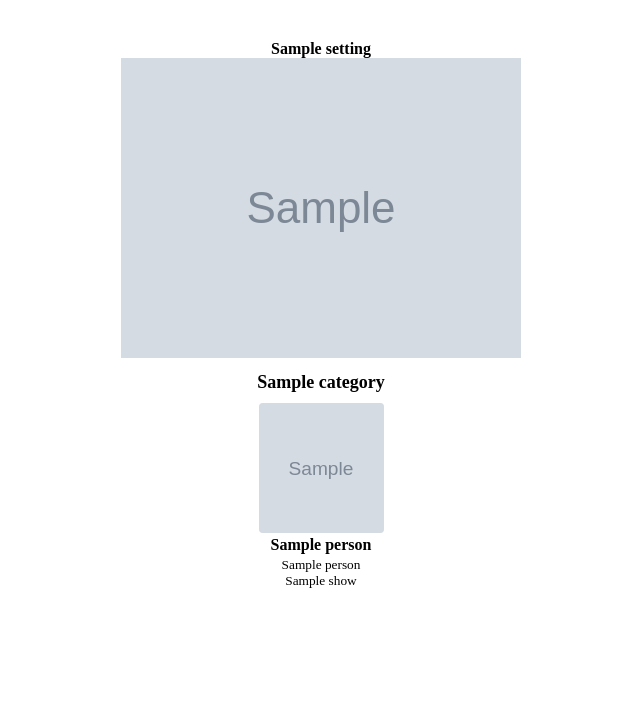
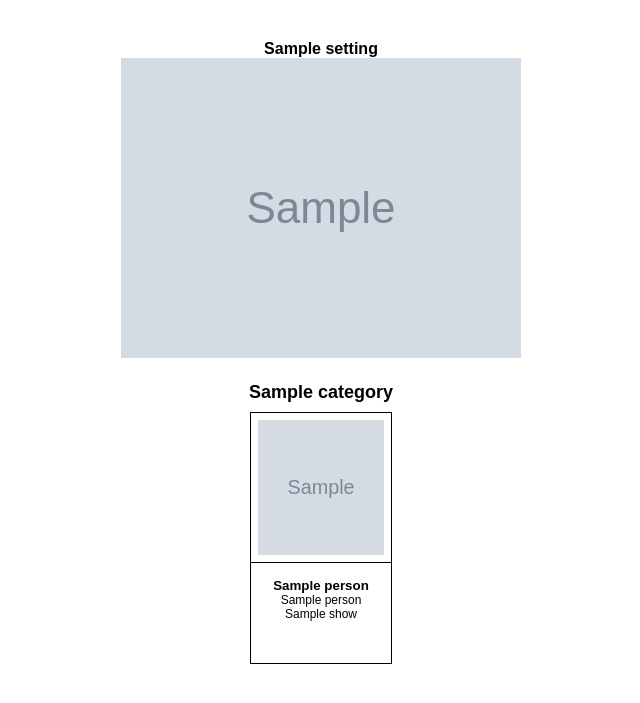
Before and after one commit to rshethsains/facesheet, a Flask app: template templates/facesheet.html in a window 1280 px wide. Shown: the top 703 px of the page, without its empty margins (319-959 px from the left). Run offline with Flask 3, Linux system fonts and the light colour scheme; the template is opened without the code that fills it: most values are stand-ins (such as "Sample title", 1, 10 or a date in 2020); grey boxes marked "Sample" are stand-in pictures; parts of the project's set-up code (start-up, migrations or seed data) failed here and were passed over; some web fonts are replaced.

Commit message:
styling tweaks

```diff
--- a/app/images_helper.py
+++ b/app/images_helper.py
@@ -49,7 +49,7 @@ def initialize_image_index(PARENT_FOLDER_ID):
                 name = item['name']
                 file_id = item['id']
                 norm_key = unicodedata.normalize('NFKD', name).lower()
-                _image_index[norm_key] = f"https://lh3.googleusercontent.com/d/{file_id}=s220?authuser=0"
+                _image_index[norm_key] = f"https://lh3.googleusercontent.com/d/{file_id}=s750?authuser=0"
 
             page_token = response.get('nextPageToken')
             if not page_token:
--- a/templates/facesheet.html
+++ b/templates/facesheet.html
@@ -3,9 +3,10 @@
 <head>
   <meta charset="UTF-8">
   <title>Face Sheet</title>
+  <link href="https://fonts.cdnfonts.com/css/century-gothic-paneuropean" rel="stylesheet">
 <style>
   body {
-    font-family: "Century Gothic";
+    font-family: 'Century Gothic Paneuropean', "Century Gothic", Arial, sans-serif;
     text-align: center;
     margin: 40px;
   }
@@ -19,6 +20,7 @@
     font-size: 18px;
     font-weight: bold;
     margin-top: 10px;
+    margin-bottom: 10px;
   }
 
   .grid {
@@ -29,9 +31,8 @@
     margin: 0 auto;
   }
 
-  .card {
-    width: 140px;
-    height: 235px;
+  .card,
+  .card-headline {
     padding: 0;
     display: flex;
     flex-direction: column;
@@ -39,8 +40,18 @@
     align-items: center;
     overflow: hidden;
     box-sizing: border-box;
-    margin-top: 10px;
-    background-color: white; /* optional for better visual structure */
+    background-color: white; /* optional for visual clarity */
+    outline: 1.5px solid black;
+  }
+
+  .card {
+    width: 140px;
+    height: 250px;
+  }
+
+  .card-headline {
+    width: 160px;
+    height: 280px;
   }
 
   .grid-headline {
@@ -51,42 +62,30 @@
     margin: 0 auto;
   }
 
-  .card-headline {
-    width: 160px;
-    height: 280px;
-    padding: 0;
-    display: flex;
-    flex-direction: column;
-    justify-content: flex-start;
-    align-items: center;
-    overflow: hidden;
+  .card img,
+  .card-headline img {
+    object-fit: cover;
     box-sizing: border-box;
-    margin-top: 10px;
-    background-color: white; /* optional for better visual structure */
+    flex-shrink: 0;
+    padding: 7px;
+    margin-bottom: 7px;
+    border-bottom: solid black 1.5px;
   }
 
   .card img {
-    width: 125px;
-    height: 130px;
-    object-fit: cover; /* changed from fill to cover for better image aspect */
-    background-color: #eee; /* fills area if image is smaller */
-    border-radius: 4px;
-    padding: 0;
-    box-sizing: border-box;
-    flex-shrink: 0; /* prevents shrinking if image is small */
+    width: 140px;
+    height: 150px;
   }
 
   .card-headline img {
-    width: 135px;
-    height: 150px;
-    object-fit: cover; /* changed from fill to cover for better image aspect */
-    background-color: #eee; /* fills area if image is smaller */
-    border-radius: 4px;
-    padding: 0;
-    box-sizing: border-box;
-    flex-shrink: 0; /* prevents shrinking if image is small */
+    width: 160px;
+    height: 190px;
   }
 
+  .data {
+    margin-top: 5px;
+    padding: 3px;
+  }
 
   .name, .role {
     width: 100%;
@@ -94,14 +93,13 @@
   }
 
   .name {
-    font-weight: 600;
+    font-weight: 700;
     text-decoration: none;
-    font-size: 12pt;
-    padding: 3px;
+    font-size: 10pt;
   }
 
   .role {
-    font-size: 10pt;
+    font-size: 9pt;
     text-align: center;
   }
 
@@ -112,6 +110,7 @@
   .logo-image {
     width: {{ settings_data.LogoWidth }};
     height: {{ settings_data.LogoHeight }};
+    margin-bottom: 10px;
   }
 
 </style>
@@ -130,9 +129,11 @@
         {% for person in people %}
         <div class="{% if category == 'Headline' %}card-headline{% else %}card{% endif %}">
           <img src="{{ person['Image File'] }}" alt="{{ person['Name'] }}">
-          <div class="name">{{ person['Name'] }}</div>
-          <div class="role">{{ person['Title'] }}</div>
-          <div class="role">{{ person['Show'] }}</div>
+          <div class="data">
+            <div class="name">{{ person['Name'] }}</div>
+            <div class="role">{{ person['Title'] }}</div>
+            <div class="role">{{ person['Show'] }}</div>
+        </div>
         </div>
         {% endfor %}
       </div>
```
